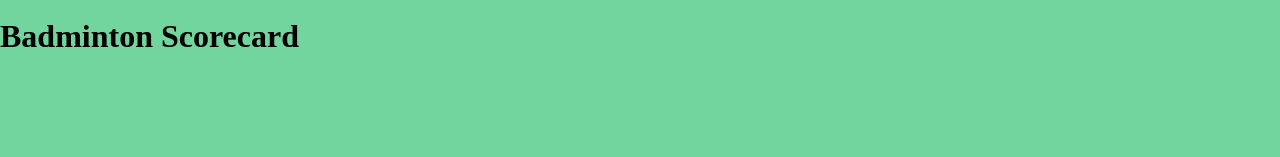
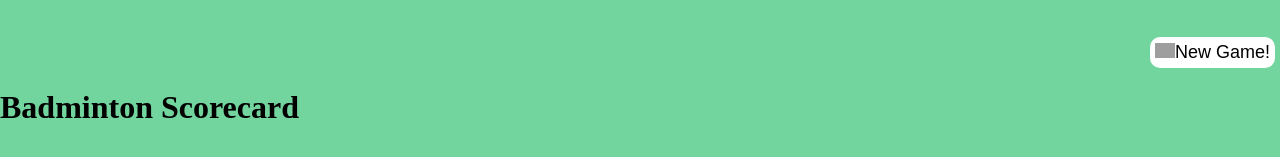
Before and after one commit to Engaurav/badmintion-scores, a React app: page / in a window 1280 px wide. Shown: the part 99-256 px from the top of the page. Built offline with nearby package versions, Linux system fonts and the light colour scheme; grey boxes are pictures that could not be loaded.

Commit message:
Setup Start New Game Button

```diff
--- a/public/index.html
+++ b/public/index.html
@@ -24,7 +24,7 @@
       work correctly both with client-side routing and a non-root public URL.
       Learn how to configure a non-root public URL by running `npm run build`.
     -->
-    <title>React App</title>
+    <title>Badmintion Scorecard</title>
   </head>
   <body>
     <noscript>You need to enable JavaScript to run this app.</noscript>
--- a/src/components/App.js
+++ b/src/components/App.js
@@ -1,3 +1,4 @@
+import Newgame from '../smallcomponents/Newgame';
 import '../styles/App.css';
 import Navbar from './Navbar';
 
@@ -5,6 +6,7 @@ function App() {
   return (
     <div className="App">
       <Navbar />
+      <Newgame/>
       <h1>Badminton Scorecard</h1>
     </div>
   );
--- /dev/null
+++ b/src/smallcomponents/Newgame.js
@@ -0,0 +1,17 @@
+import React, { useState } from 'react';
+import style from '../styles/newgame.module.css'
+
+function Newgame() {
+  const [changeIcon,setChangeIcon] = useState(false)
+  return (
+    <div className={style.Newgame}>
+        <button onMouseEnter={()=>{setChangeIcon(true)}} onMouseLeave={()=>{setChangeIcon(false)}}>
+           { changeIcon ?  <img src='https://cdn-icons-png.flaticon.com/512/3221/3221793.png' alt='badmintion-icon'width='20px'/>
+           :  <img src='https://cdn-icons-png.flaticon.com/512/3221/3221747.png' alt='badmintion-icon'width='20px'/>}
+            <span>N</span>ew <span>G</span>ame!
+        </button>
+    </div>
+  )
+}
+
+export default Newgame
--- /dev/null
+++ b/src/styles/newgame.module.css
@@ -0,0 +1,25 @@
+.Newgame{
+    /* background: white; */
+    border-radius: 10px;
+    margin: 10px 5px;
+    margin-top: 40px;
+    text-align: end;
+}
+.Newgame button{
+    background: white;
+    border: none;
+    color: black;
+    padding: 5px;
+    font-size: 18px;
+    border-radius: 10px;
+    transition: ease-in-out 0.3s;
+    cursor: pointer;
+}
+.Newgame button:hover{
+    transform: scale(1.1);
+    margin-right: 5px;
+    color: #70706e;
+}
+.Newgame button:hover>span{
+    color: #ff001e;
+}
```
